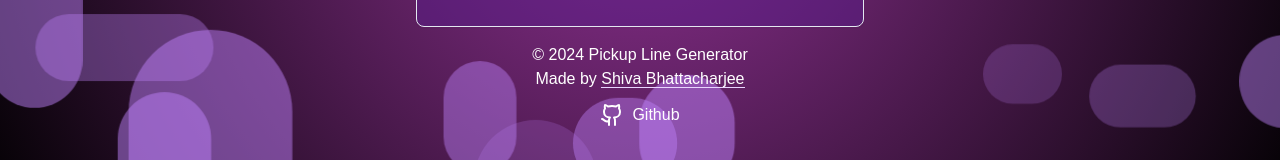
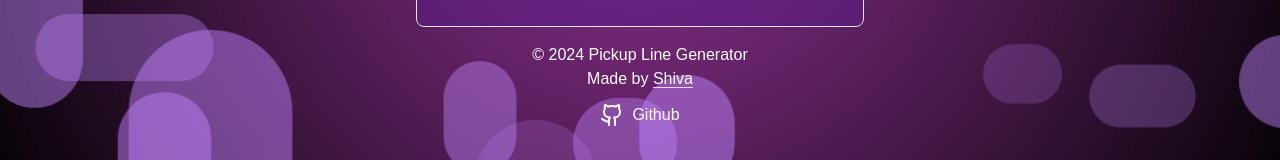
Before and after one commit to ShivaBhattacharjee/PickMeUp, a Next.js app: page / in a window 1280 px wide. Shown: the part 556-716 px from the top of the page. Built offline with nearby package versions, Linux system fonts and the light colour scheme.

Commit message:
Update page.tsx

```diff
--- a/app/page.tsx
+++ b/app/page.tsx
@@ -13,7 +13,7 @@
 
       <footer className=' justify-center items-center flex flex-col'>
         <p>© {new Date().getFullYear()} Pickup Line Generator</p>
-        <p>Made by <a href='https://x.com/sh17va' target='_blank' className=' border-b border-b-purple-200'>Shiva Bhattacharjee</a></p>
+        <p>Made by <a href='https://x.com/sh17va' target='_blank' className=' border-b border-b-purple-200'>Shiva</a></p>
         <a href="https://github.com/ShivaBhattacharjee/PickMeUp" target='_blank' className='flex items-center gap-2 mt-3'><Github/>Github</a>
       </footer>
     </main>
```
